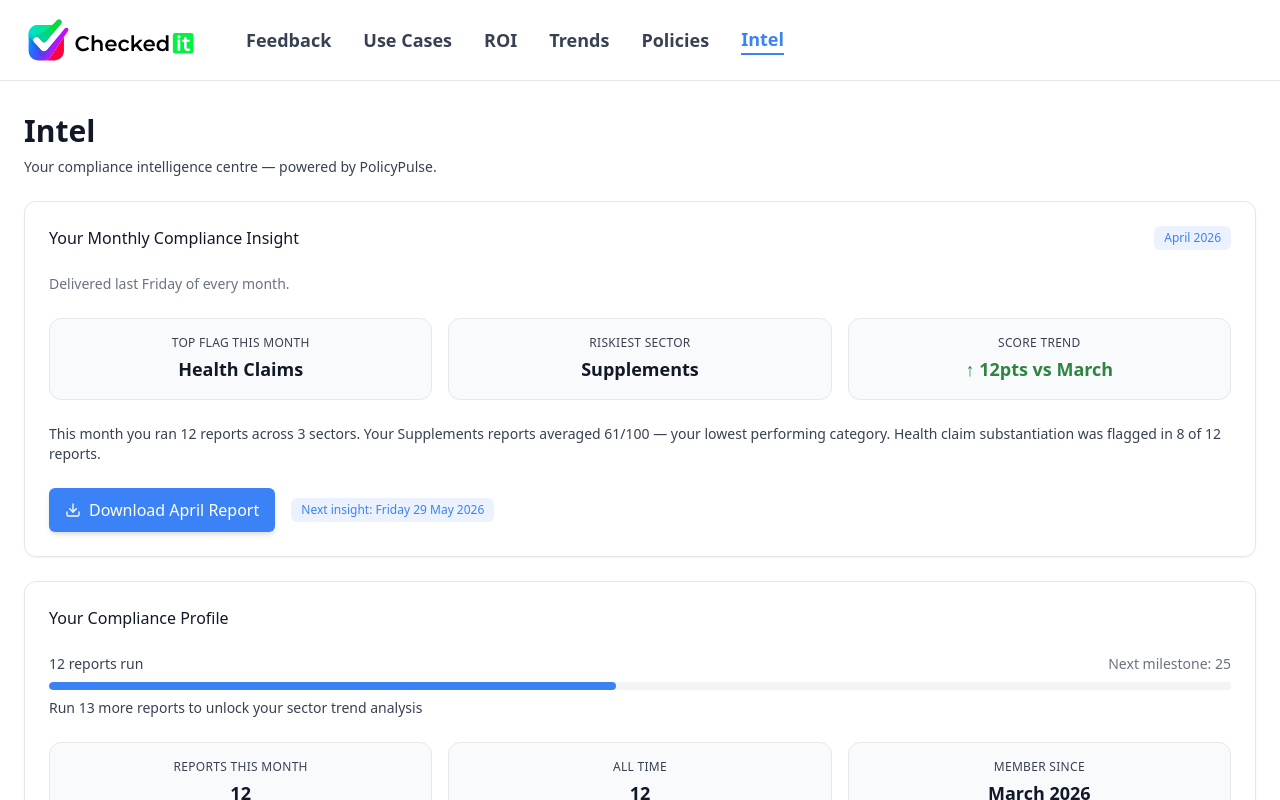
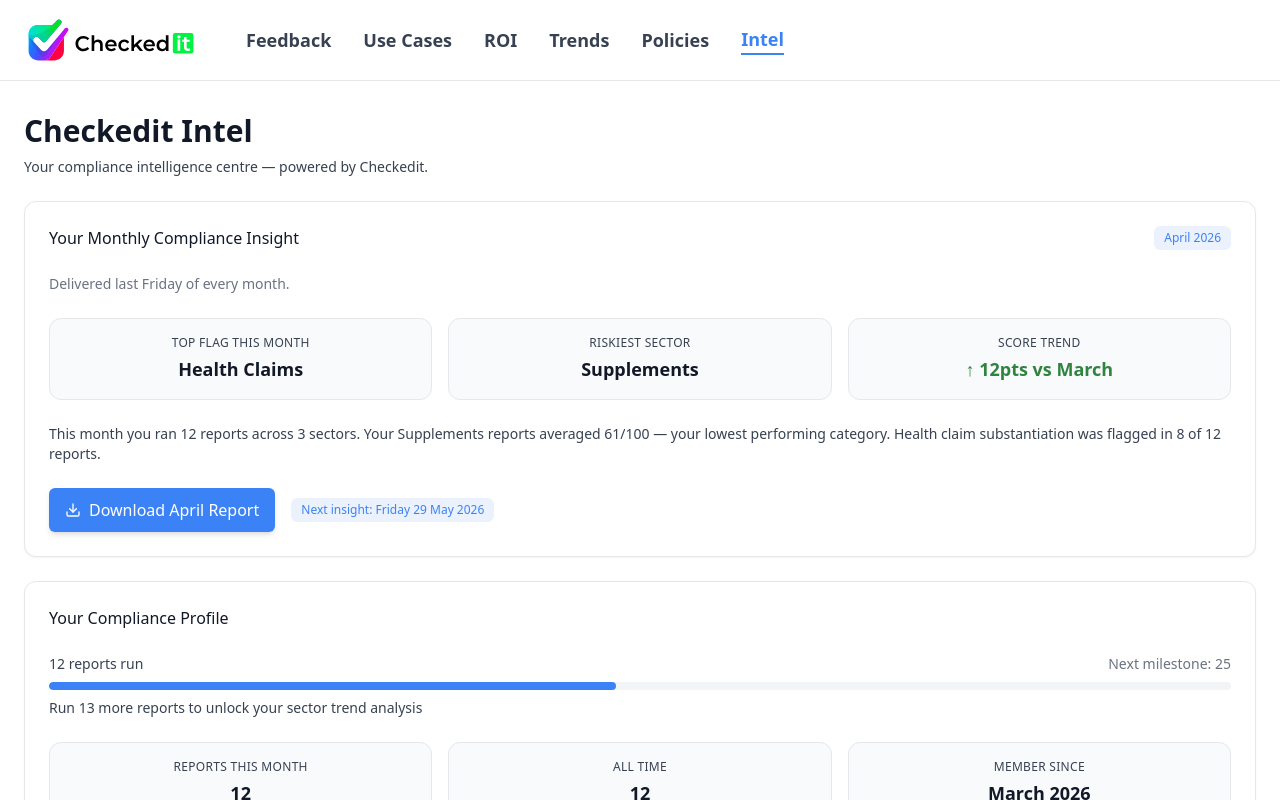
Before and after one commit to StuSheridan/checkedit-intel, a Next.js app: page /intel in a window 1280 px wide. Shown: the top 800 px of the page. Built offline with nearby package versions, Linux system fonts and the light colour scheme.

Commit message:
fix: intel — page title and newsletter header branding

```diff
--- a/src/app/intel/page.tsx
+++ b/src/app/intel/page.tsx
@@ -7,9 +7,9 @@
   return (
     <div className="mx-auto space-y-6">
       <div className="mb-6">
-        <h1 className="text-3xl font-semibold text-brand-title-text my-2">Intel</h1>
+        <h1 className="text-3xl font-semibold text-brand-title-text my-2">Checkedit Intel</h1>
         <p className="text-sm text-brand-body-text">
-          Your compliance intelligence centre — powered by PolicyPulse.
+          Your compliance intelligence centre — powered by Checkedit.
         </p>
       </div>
 
--- a/src/components/intel/NewsletterPreview.tsx
+++ b/src/components/intel/NewsletterPreview.tsx
@@ -93,7 +93,7 @@
       <div id="intel-newsletter-output" className="max-w-3xl mx-auto space-y-8">
         {/* Newsletter header */}
         <div className="text-center space-y-2 py-6 border-b border-grey-200">
-          <h2 className="text-2xl font-bold text-brand-title-text">PolicyPulse by Checkedit</h2>
+          <h2 className="text-2xl font-bold text-brand-title-text">Checkedit Intel</h2>
           <p className="text-sm text-gray-500">
             {issueData.meta.generated_at} · Week {issueData.meta.week_number}, 2026
           </p>
```
